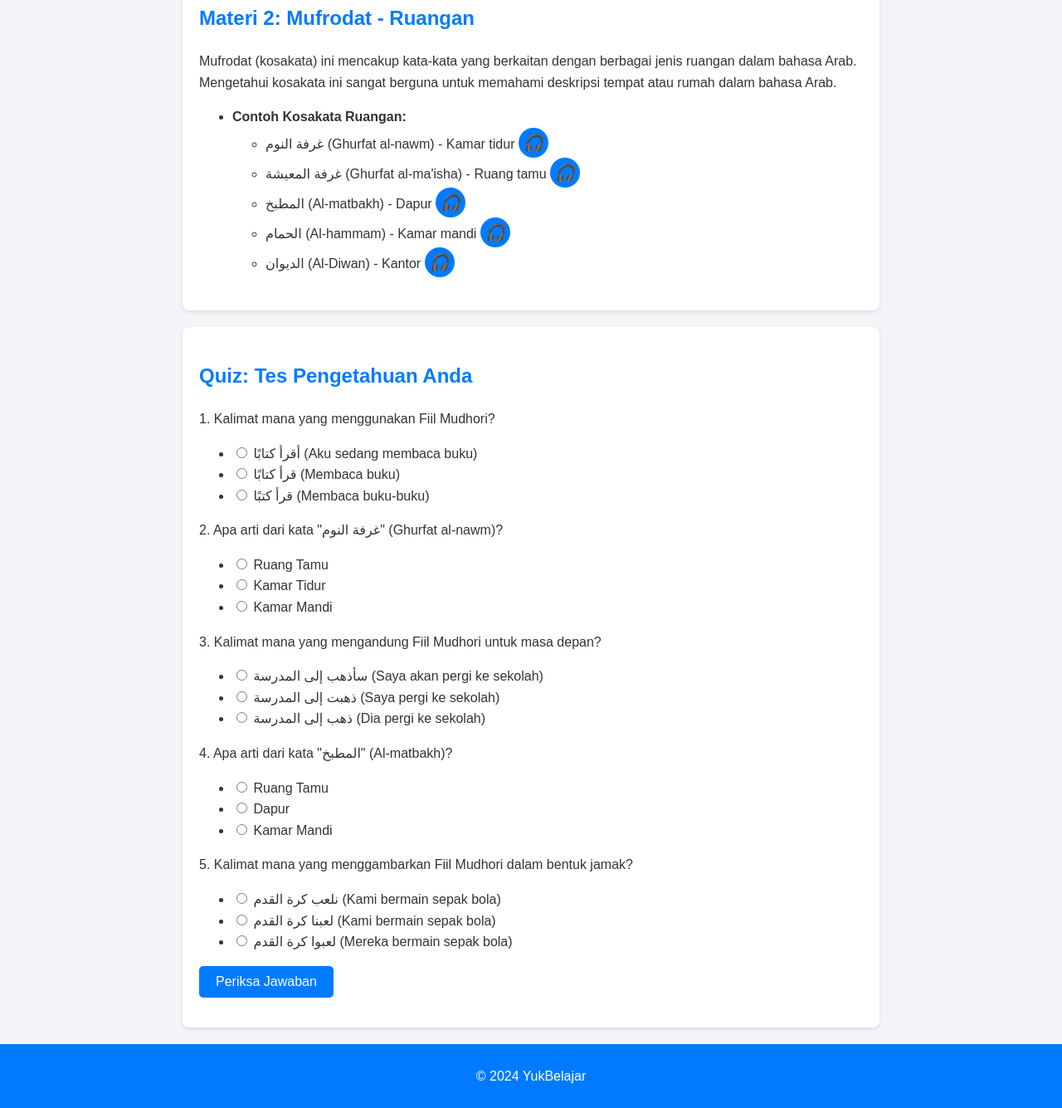
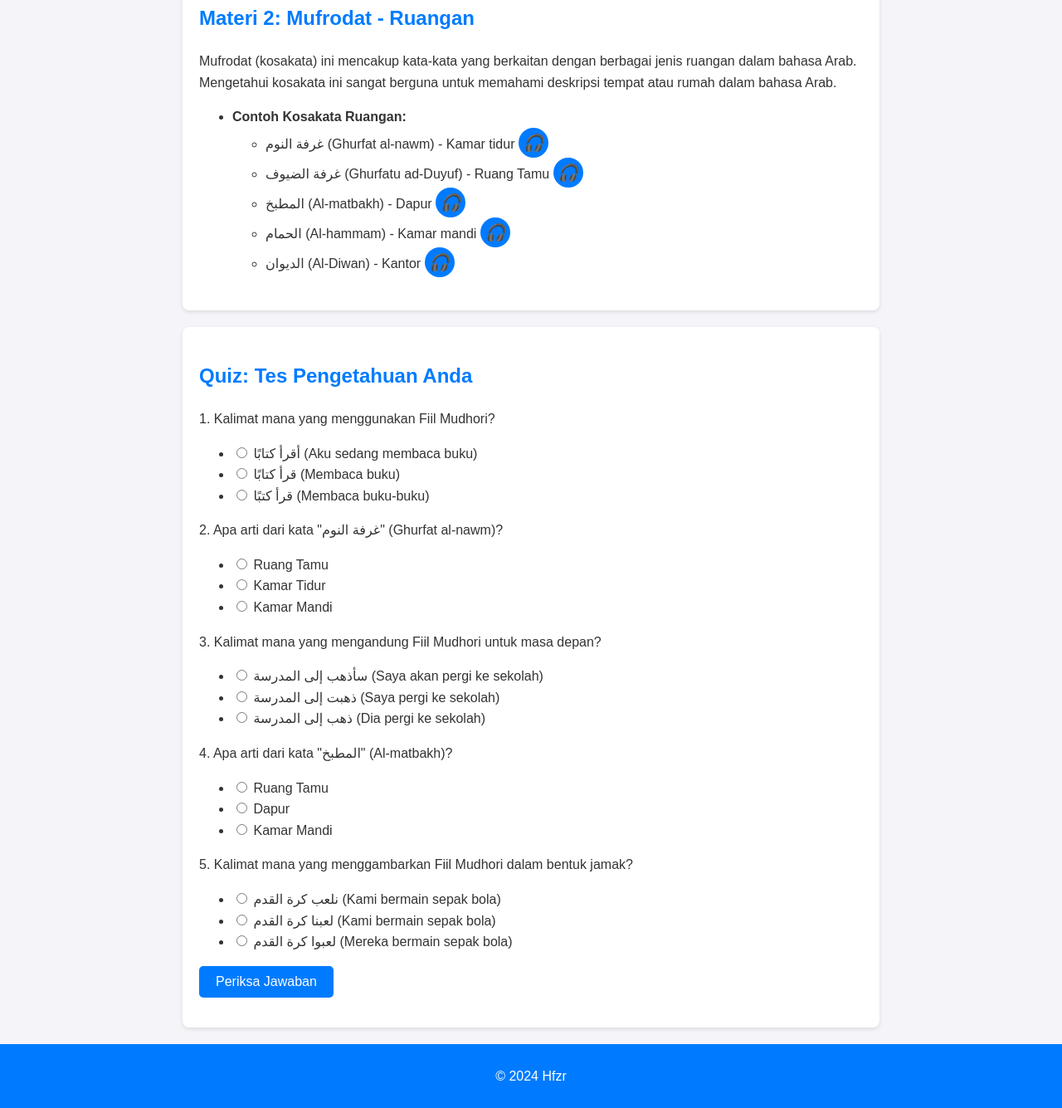
Before and after one commit to hafizh-2/YukBelajar, a plain HTML site: page index.html in a window 1280 px wide. Shown: the part 568-1903 px from the top of the page at 83% size. Drawn offline with Linux system fonts and the light colour scheme.

Commit message:
Update index.html

```diff
--- a/index.html
+++ b/index.html
@@ -139,7 +139,7 @@
                         </button>
                     </li>
                     <li>
-                        غرفة المعيشة (Ghurfat al-ma'isha) - Ruang tamu
+                        غرفة الضيوف (Ghurfatu ad-Duyuf) - Ruang Tamu
                         <button class="btn" onclick="playAudio('audio/ruangan2.mp3')">
                             <i class="headset-icon">🎧</i>
                         </button>
@@ -268,7 +268,7 @@
     </div>
 
     <footer>
-        <p>&copy; 2024 YukBelajar</p>
+        <p>&copy; 2024 Hfzr</p>
     </footer>
 
     <script>
```
